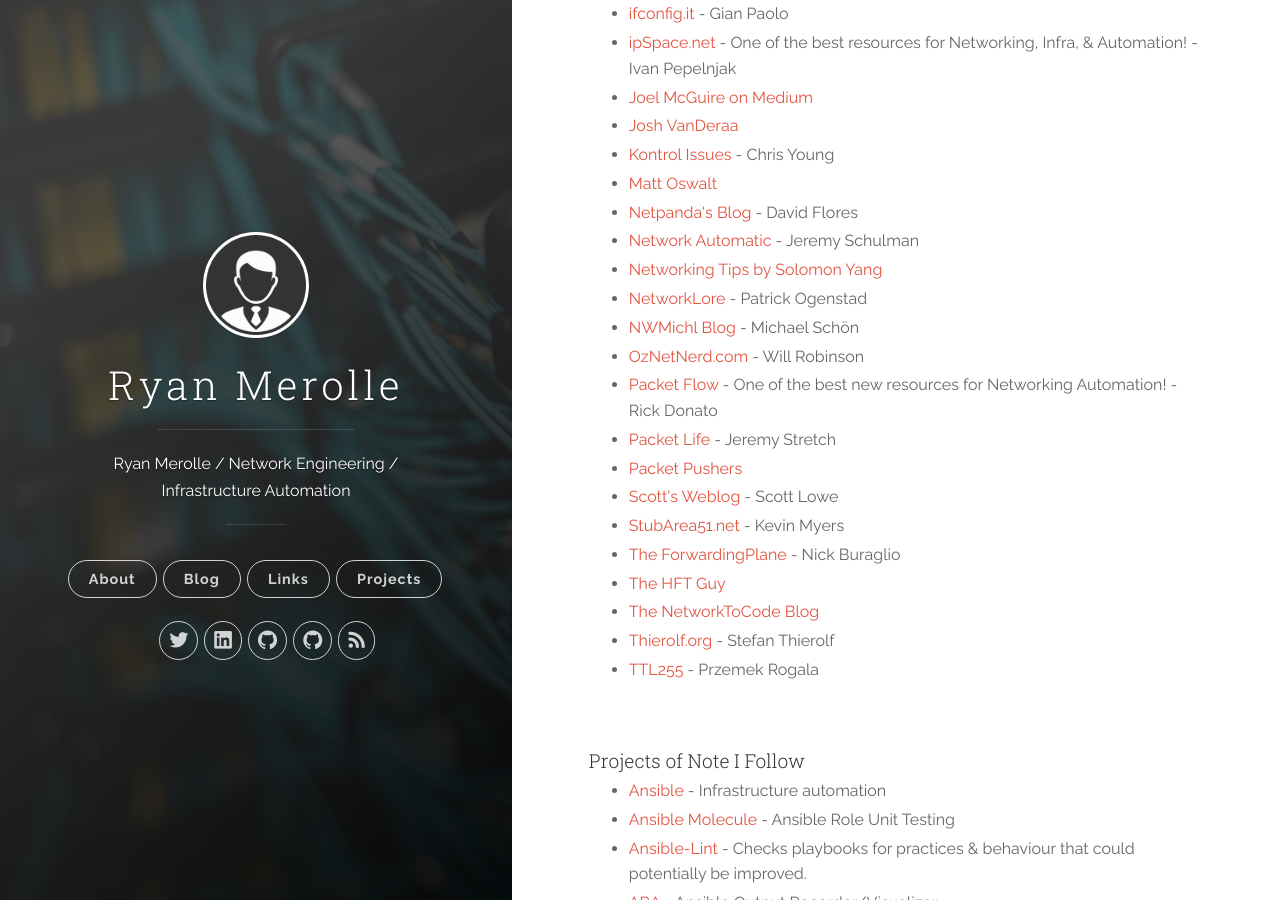
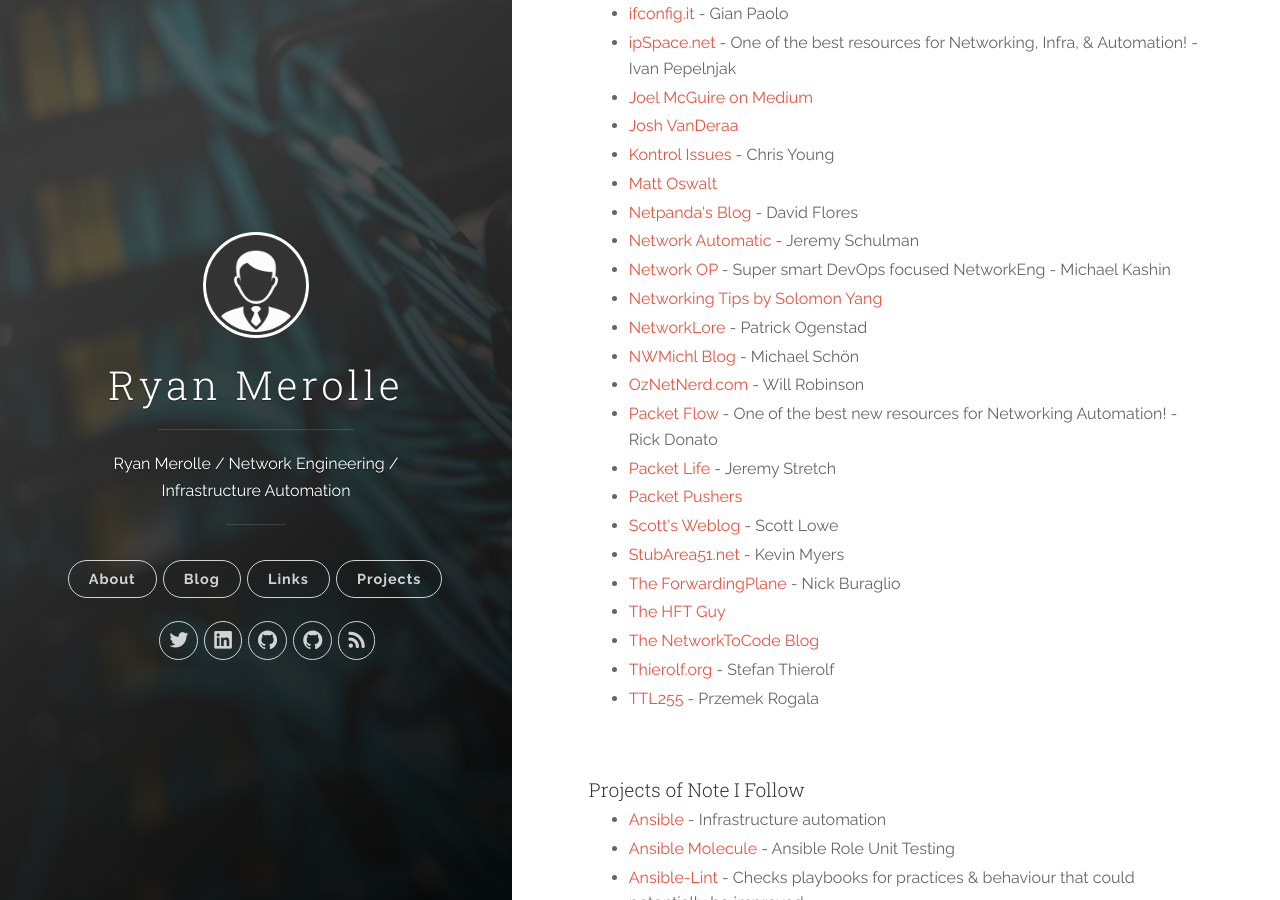
Before and after one commit to ryanmerolle/ryanmerolle.github.io, a Jekyll site: the page built from _pages/links.md, in a window 1280 px wide and 900 px high, scrolled down 610 px. Built offline with Jekyll 4.4.1, drawn with Linux system fonts in a browser that asks for light colours.

Commit message:
Add Network OP to blog list

```diff
--- a/_data/links_blogs.yml
+++ b/_data/links_blogs.yml
@@ -114,3 +114,8 @@
   url: https://www.packetflow.co.uk
   author: Rick Donato
   description: One of the best new resources for Networking Automation!
+
+- name: Network OP
+  url: https://networkop.co.uk
+  author: Michael Kashin
+  description: Super smart DevOps focused NetworkEng
```
